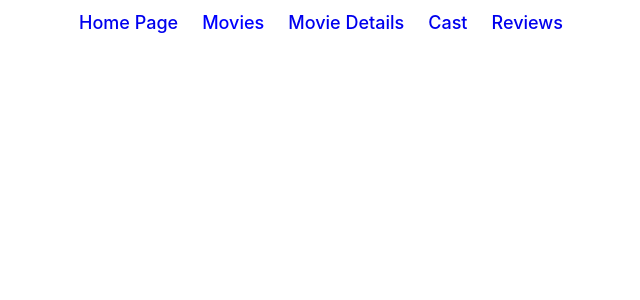
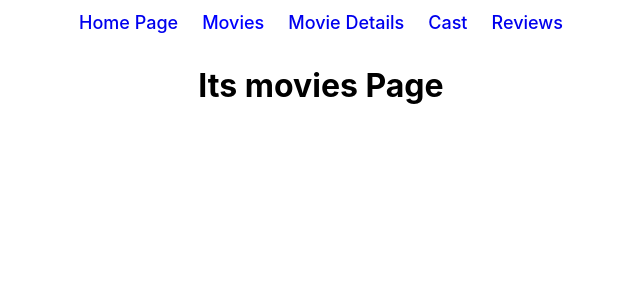
Before and after one commit to Sluchevska/goit-react-hw-04-movies, a React (Create React App) app: page /movies in a window 1280 px wide. Shown: the top 300 px of the page, without its empty margins (319-959 px from the left). Built offline with nearby package versions, Linux system fonts and the light colour scheme.

Commit message:
add api hp

```diff
--- a/src/App.js
+++ b/src/App.js
@@ -7,12 +7,13 @@ import './App.css';
 function App() {
   return (
     <div className="App">
+
+      <Navigation />
       <Switch>
-      <Navigation />
       <Route path="/" exact>
         <HomePage />
       </Route>
-      <Route path="/movies" exact>
+      <Route exact path="/movies">
         <MoviesPage />
       </Route>
       <Route>
--- a/src/components/HomePage/HomePage.js
+++ b/src/components/HomePage/HomePage.js
@@ -1,4 +1,13 @@
+import { useEffect, useState } from "react"
+import * as MovieApi from '../../services/movie-api'
+// import { fetchPopularMovie } from "../../services/movie-api"
+
 export default function HomePage() {
+    const [movies, setMovies] = useState(null)
+    useEffect(() => {
+    MovieApi.fetchPopularMovie().then(setMovies)
+},[])
+
     return (
         <h1>Its home page</h1>
     )
--- a/src/services/movie-api.js
+++ b/src/services/movie-api.js
@@ -3,8 +3,10 @@
 const BASE_URL = 'https://api.themoviedb.org/3'
 const Api_key = '400aa3677b406a0de07f540af00d58ef'
 
+
 async function fetchMovies(url = '', config = {}) {
     const response = await fetch(url, config)
+    console.log(response)
     return response.ok
         ? await response.json()
         : Promise.reject(new Error('Not found'))
@@ -12,6 +14,6 @@ async function fetchMovies(url = '', config = {}) {
 }
 
 export function fetchPopularMovie() {
-    return fetchMovies(`${BASE_URL}/trending/get-trending`)
+    return fetchMovies(`${BASE_URL}/trending/movie/week?api_key=${Api_key}`)
 
 }
```
